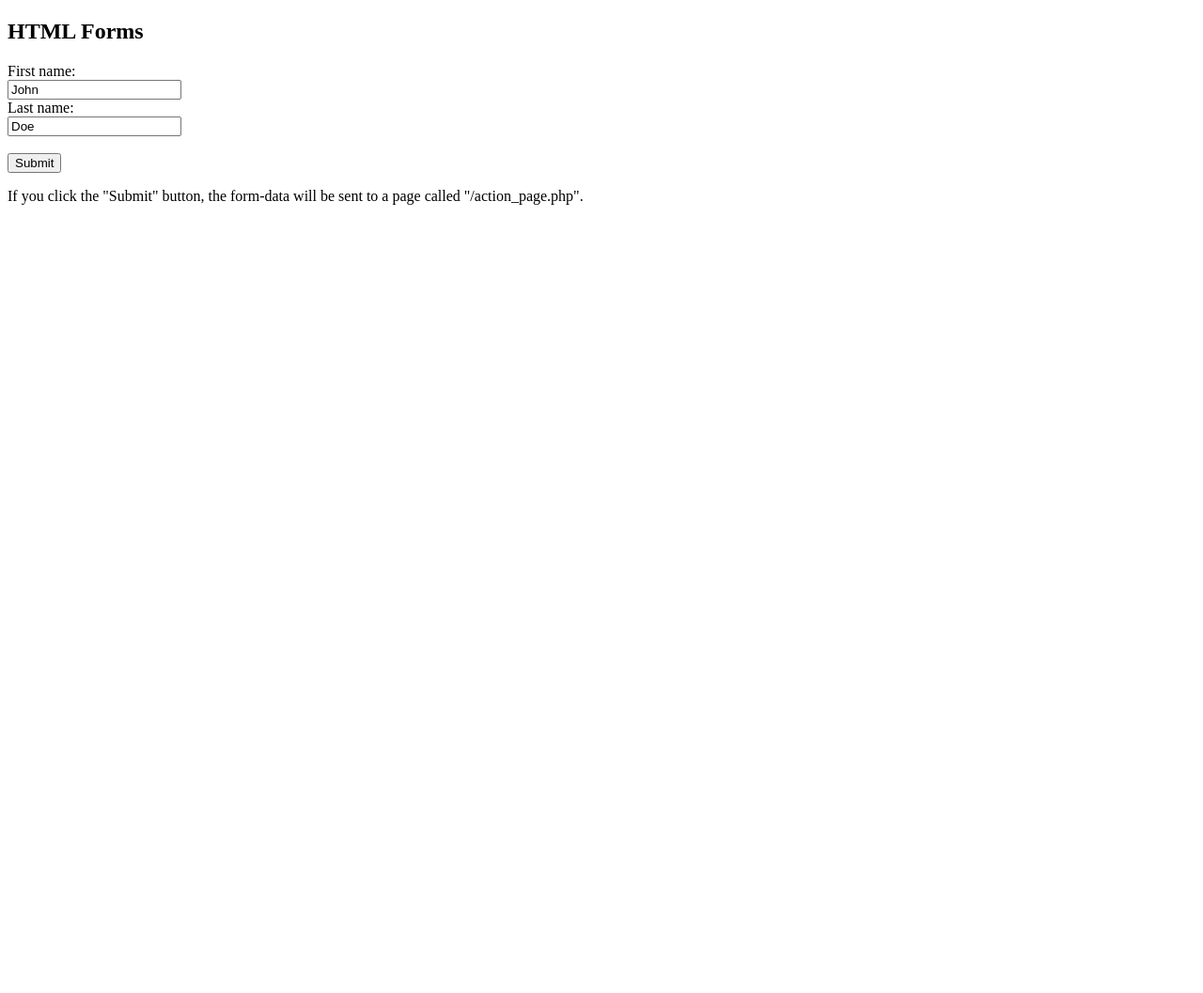
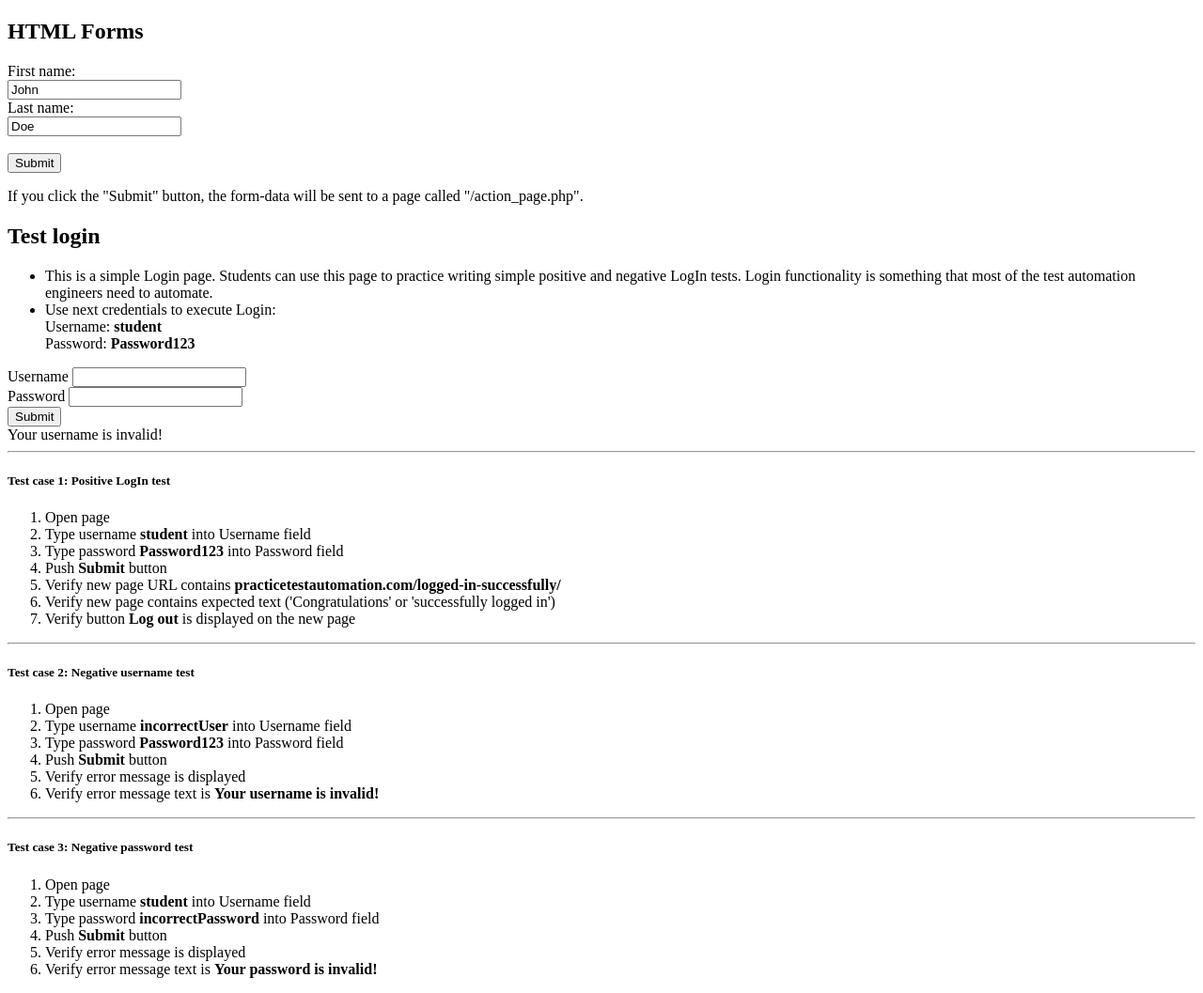
Before and after one commit to duxank/Selenium, a plain HTML site: page index.html in a window 1280 px wide. Shown: the whole page at 94% size. Before the commit the page ends 800 px from the top, so only its background shows below. Drawn offline with Linux system fonts and the light colour scheme.

Commit message:
Update index.html

```diff
--- a/index.html
+++ b/index.html
@@ -14,5 +14,99 @@
 
 <p>If you click the "Submit" button, the form-data will be sent to a page called "/action_page.php".</p>
 
+
+
+
+
+<section id="login">
+	<h2>Test login</h2>
+	<ul>
+		<li>This is a simple Login page. Students can use this page to practice writing simple positive and negative LogIn tests. Login functionality is something that most of the test automation engineers need to automate.</li>
+		<li>Use next credentials to execute Login:
+		<br>Username: <b>student</b>
+		<br>Password: <b>Password123</b>
+		</li>
+	</ul>
+	<div id="form">
+		<div>
+			<label for="username">Username</label>
+			<input type="text" name="username" id="username">
+		</div>
+		<div>
+			<label for="password">Password</label>
+			<input type="password" name="password" id="password">
+		</div>
+		<button id="submit" class="btn">Submit</button>
+	</div>
+	<div id="error">Your username is invalid!</div>
+	<hr class="wp-block-separator">
+		<h5>Test case 1: Positive LogIn test</h5>
+		<ol>
+			<li>Open page</li>
+			<li>Type username <b>student</b> into Username field</li>
+			<li>Type password <b>Password123</b> into Password field</li>
+			<li>Push <b>Submit</b> button</li>
+			<li>Verify new page URL contains <b>practicetestautomation.com/logged-in-successfully/</b></li>
+			<!-- <li>Verify new page contains text 'Congratulations student. You successfully logged in!'</li> -->
+			<li>Verify new page contains expected text ('Congratulations' or 'successfully logged in')</li>
+			<li>Verify button <b>Log out</b> is displayed on the new page</li>
+		</ol>
+		<hr class="wp-block-separator">
+		<h5>Test case 2: Negative username test</h5>
+		<ol>
+			<li>Open page</li>
+			<li>Type username <b>incorrectUser</b> into Username field</li>
+			<li>Type password <b>Password123</b> into Password field</li>
+			<li>Push <b>Submit</b> button</li>
+			<li>Verify error message is displayed</li>
+			<li>Verify error message text is <b>Your username is invalid!</b></li>
+		</ol>
+		<hr class="wp-block-separator">
+		<h5>Test case 3: Negative password test</h5>
+		<ol>
+			<li>Open page</li>
+			<li>Type username <b>student</b> into Username field</li>
+			<li>Type password <b>incorrectPassword</b> into Password field</li>
+			<li>Push <b>Submit</b> button</li>
+			<li>Verify error message is displayed</li>
+			<li>Verify error message text is <b>Your password is invalid!</b></li>
+		</ol>
+	</section>
+	<script>
+		document.addEventListener("DOMContentLoaded", function () {
+			const username = document.querySelector("#username"),
+				password = document.querySelector("#password"),
+				submit = document.querySelector("#submit"),
+				error = document.querySelector("#error");
+
+			submit.addEventListener("click", function () {
+				let us_name = username.value,
+					us_pass = password.value;
+
+				if(us_name == "user" && us_pass == "Hello@12"){
+					window.location.href = "https://github.com/duxank/Selenium/logged-in-successfully";
+				}else if(us_name == "user" && us_pass != "test"){
+					error.innerHTML = "Your password is invalid!";
+					error.classList.add("show");
+					username.value = "";
+					password.value = "";
+				}else{
+					error.innerHTML = "Your username is invalid!";
+					error.classList.add("show");
+					username.value = "";
+					password.value = "";
+				}
+			})
+		})
+	</script>
+
+</section> <!-- .main-container -->
+
+
+
+
+
 </body>
+
+
 </html>
```
